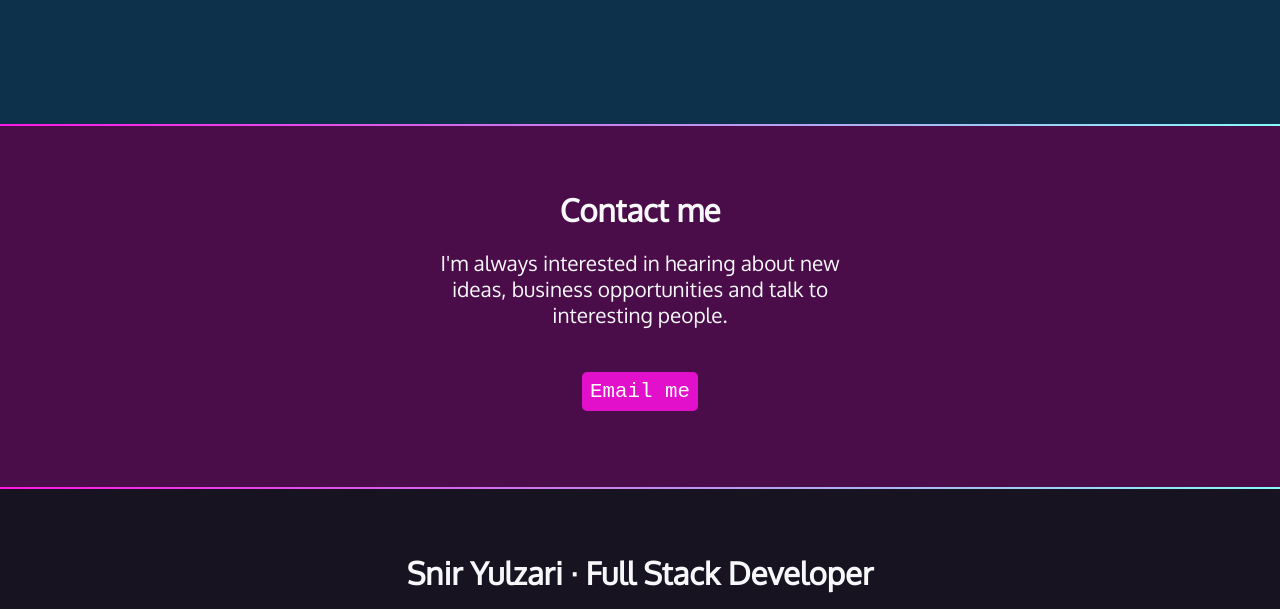
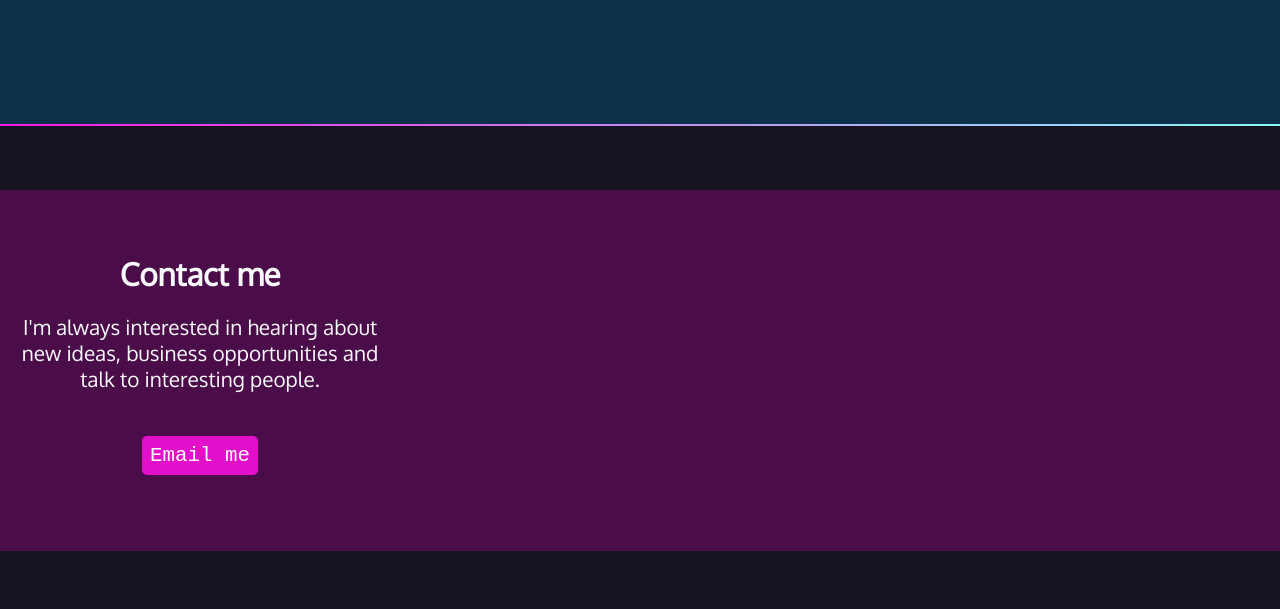
Before and after one commit to sniryulzari/sniryulzari.site, a website: page index.html in a window 1280 px wide. Shown: the part 2720-3329 px from the top of the page. Drawn offline with Linux system fonts and the light colour scheme; a web font is replaced by a local one.

```diff
--- a/css/style.css
+++ b/css/style.css
@@ -102,10 +102,10 @@
 /* contact section */
 
 #contact {
-  width: 350px;
+  /* width: 400px; */
   text-align: center;
   margin: 0 auto;
-  padding: 4rem 0;
+  padding: 4rem 0.5rem;
 }
 
 #contact p:last-child {
@@ -297,3 +297,10 @@
     margin-right: auto;
   }
 }
+
+@media(min-width: 450px) {
+  #contact {
+    width: 400px;
+    margin: 4rem 0;
+  }
+};
```
